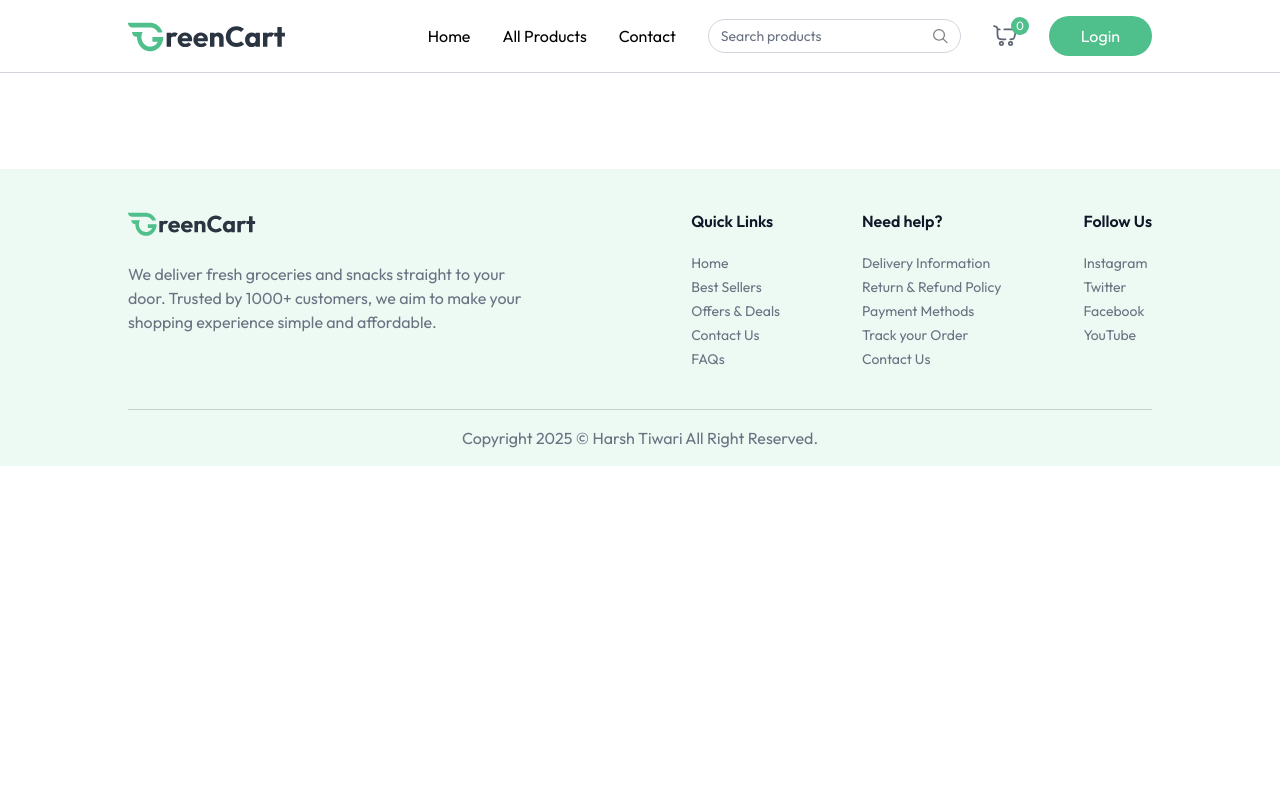
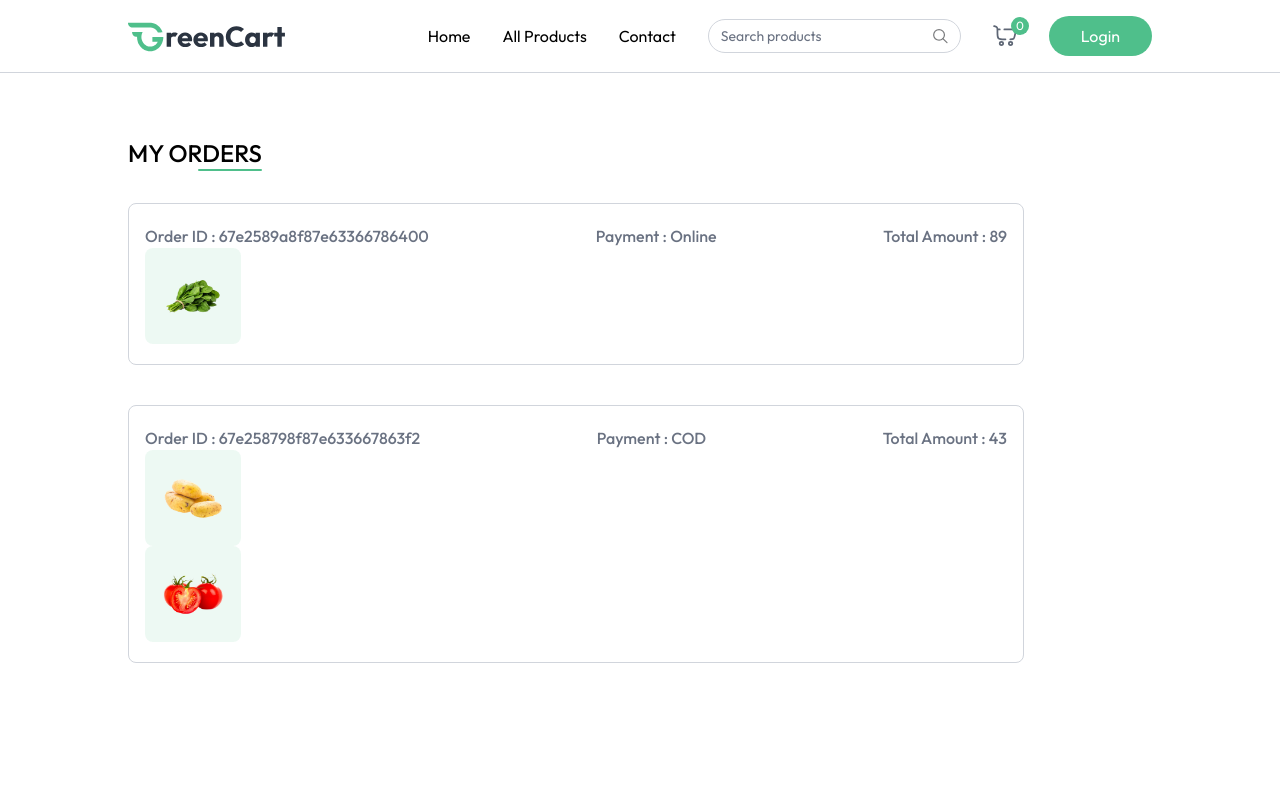
Before and after one commit to harsh7598/mern_grocery, a React (Vite) app in the folder client/: page /my-orders in a window 1280 px wide. Shown: the top 800 px of the page. Built offline with nearby package versions, Linux system fonts and the light colour scheme.

Commit message:
myorders

```diff
--- a/client/src/App.jsx
+++ b/client/src/App.jsx
@@ -11,6 +11,7 @@ import ProductCategory from './pages/ProductCategory'
 import ProductDetails from './pages/ProductDetails'
 import Cart from './pages/Cart'
 import AddAddress from './pages/AddAddress'
+import MyOrders from './pages/MyOrders'
 
 const App = () => {
   const isSellerPath = useLocation().pathname.includes("seller");
@@ -30,6 +31,7 @@ const {showUserLogin} = useAppContext()
           <Route path='/products/:category/:id' element={<ProductDetails/>}/>
           <Route path='/cart' element={<Cart/>}/>
           <Route path='/add-address' element={<AddAddress/>}/>
+          <Route path='/my-orders' element={<MyOrders/>}/>
         </Routes>
       </div>
       {!isSellerPath && <Footer/>}
--- /dev/null
+++ b/client/src/pages/MyOrders.jsx
@@ -0,0 +1,57 @@
+import React, { useEffect, useState } from "react";
+import { useAppContext } from "../context/AppContext";
+import { dummyOrders } from "../assets/assets";
+
+const MyOrders = () => {
+  const [myOrders, setMyOrders] = useState([]);
+  const { currency } = useAppContext();
+
+  const fetchMyOrders = async () => {
+    setMyOrders(dummyOrders);
+  };
+
+  useEffect(() => {
+    fetchMyOrders();
+  }, []);
+  return (
+    <div className="mt-16 pb-16">
+      <div className="flex flex-col items-end w-max mb-8">
+        <p className="text-2xl font-medium uppercase">My Orders</p>
+        <div className="w-16 h-0.5 bg-primary rounded-full"></div>
+      </div>
+      {myOrders.map((order, index) => (
+        <div
+          key={index}
+          className="border border-gray-300 rounded-lg mb-10 p-4 py-5 max-w-4xl"
+        >
+          <p className="flex justify-between md:items-center text-gray-500 md:font-medium max-md:flex-col">
+            <span>Order ID : {order._id}</span>
+            <span>Payment : {order.paymentType}</span>
+            <span>
+              Total Amount : {currency}
+              {order.amount}
+            </span>
+          </p>
+          {order.items.map((item, index) => (
+            <div key={index}>
+              <div className="flex items-center mb-4 md:mb-0">
+                <div className="bg-primary/10 p-4 rounded-lg">
+                  <img
+                    src={item.product.image[0]}
+                    alt=""
+                    className="w-16 h-16"
+                  />
+                </div>
+                <div>
+                    <h2></h2>
+                </div>
+              </div>
+            </div>
+          ))}
+        </div>
+      ))}
+    </div>
+  );
+};
+
+export default MyOrders;
```
